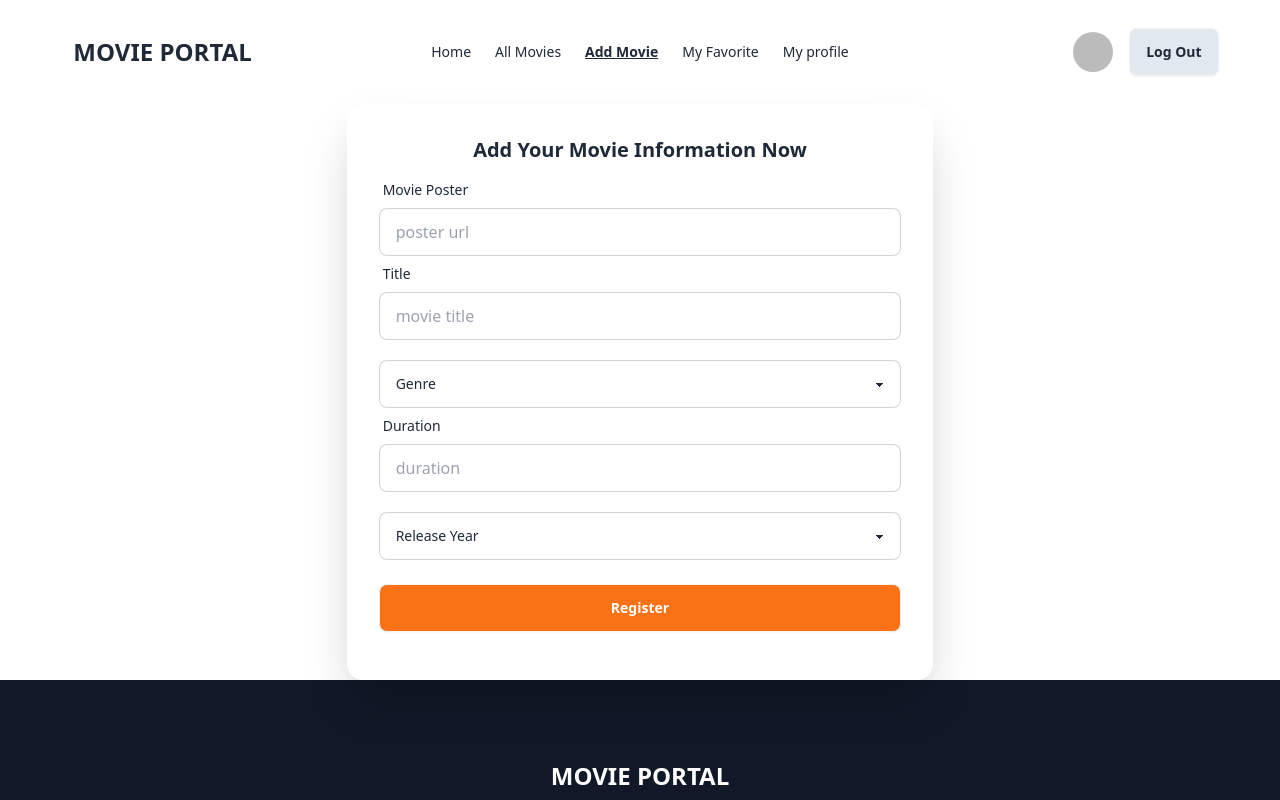
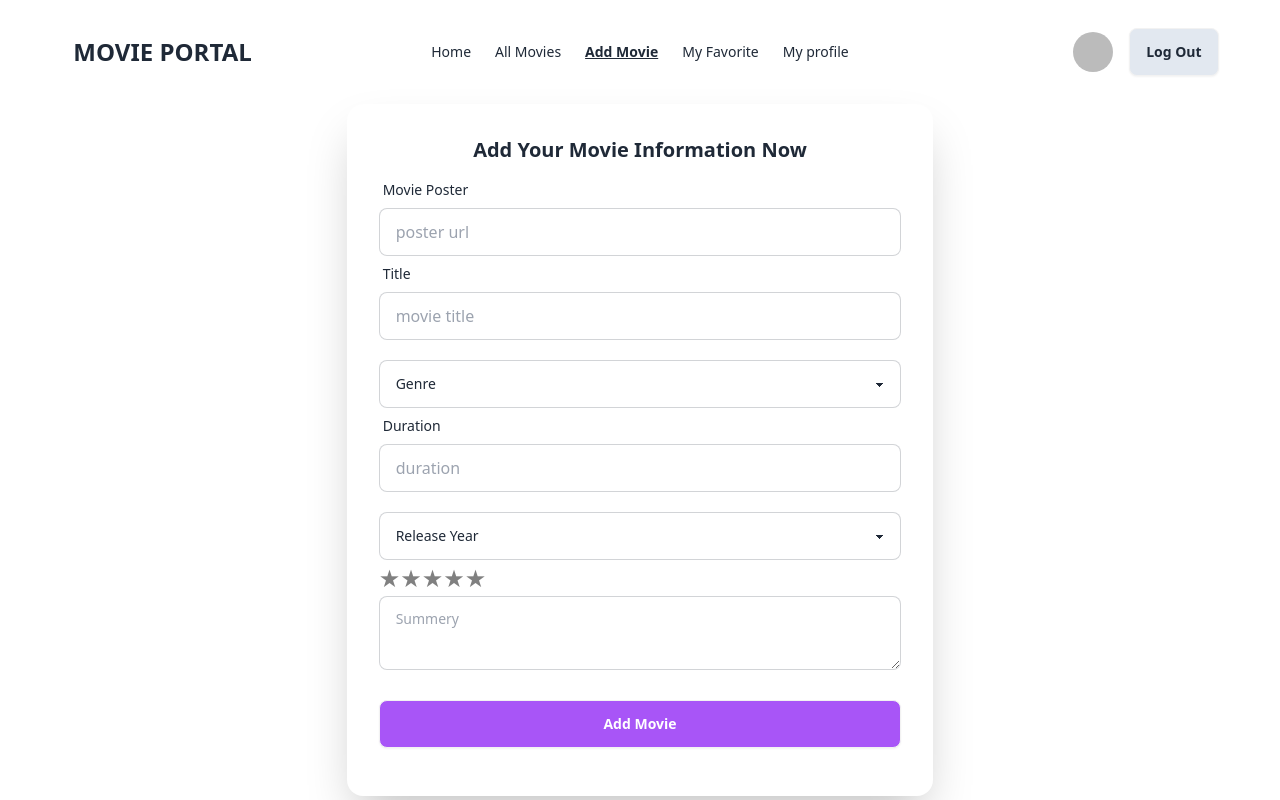
Before and after one commit to fatemaDiba/movie-portal-client, a React (Vite) app: page /add-movie in a window 1280 px wide. Shown: the top 800 px of the page. Built offline with nearby package versions, Linux system fonts and the light colour scheme; no server answers; sample sign-in values are in the browser's storage.

Commit message:
details,add and frontend

```diff
--- a/package.json
+++ b/package.json
@@ -14,8 +14,8 @@
     "react": "^18.3.1",
     "react-dom": "^18.3.1",
     "react-icons": "^5.4.0",
+    "react-rating-stars-component": "^2.2.0",
     "react-router-dom": "^6.28.0",
-    "react-simple-star-rating": "^5.1.7",
     "react-toastify": "^10.0.6"
   },
   "devDependencies": {
--- a/src/Pages/Details/MovieDetails.jsx
+++ b/src/Pages/Details/MovieDetails.jsx
@@ -1,20 +1,31 @@
+import { FaHeartCirclePlus } from "react-icons/fa6";
+import { RiDeleteBin6Fill } from "react-icons/ri";
 const MovieDetails = () => {
   return (
-    <div className="container w-8/12 mx-auto">
-      <div className="hero bg-base-200 rounded-2xl">
-        <div className="hero-content flex-col lg:flex-row">
+    <div className="container w-8/12 mx-auto mb-20">
+      <div className="p-10 bg-base-200 rounded-2xl">
+        <div className="flex flex-col lg:flex-row gap-10 items-center">
           <img
             src="https://img.daisyui.com/images/stock/photo-1635805737707-575885ab0820.webp"
-            className="max-w-sm rounded-lg shadow-2xl w-[50%]"
+            className="w-[40%] rounded-lg shadow-2xl"
           />
-          <div>
-            <h1 className="text-3xl font-bold">The NoteBook</h1>
-            <p className="py-6">
-              Provident cupiditate voluptatem et in. Quaerat fugiat ut assumenda
-              excepturi exercitationem quasi. In deleniti eaque aut repudiandae
-              et a id nisi.
-            </p>
-            <button className="btn btn-primary">Get Started</button>
+          <div className="space-y-3">
+            <h1 className="text-xl md:text-3xl font-bold mb-5">The NoteBook</h1>
+            <p className="text-base md:text-lg font-semibold">Title:</p>
+            <p className="text-base md:text-lg font-semibold">Genre:</p>
+            <p className="text-base md:text-lg font-semibold">Duration:</p>
+            <p className="text-base md:text-lg font-semibold">Release Year:</p>
+            <p className="text-base md:text-lg font-semibold">Rating:</p>
+            <p className="text-base md:text-lg font-semibold">Summary:</p>
+
+            <div className="flex flex-col md:flex-row gap-5 pt-10">
+              <button className="btn btn-primary">
+                Delete <RiDeleteBin6Fill className="text-lg" />
+              </button>
+              <button className="btn btn-primary">
+                Add To Favorite <FaHeartCirclePlus className="text-lg" />
+              </button>
+            </div>
           </div>
         </div>
       </div>
--- a/src/privateRoutes/AddMovie.jsx
+++ b/src/privateRoutes/AddMovie.jsx
@@ -1,13 +1,41 @@
+import ReactStars from "react-rating-stars-component";
 const AddMovie = () => {
+  const ratingChanged = (newRating) => {
+    console.log(newRating);
+  };
+
+  const handleAddBtn = (e) => {
+    e.preventDefault();
+
+    const form = e.target;
+    const poster = form.poster.value;
+    const title = form.title.value;
+    const genre = form.genre.value;
+    const duration = form.duration.value;
+    const year = form.year.value;
+
+    const summary = form.summary.value;
+
+    const movieAddData = {
+      poster,
+      title,
+      genre,
+      duration,
+      year,
+      summary,
+    };
+    console.log(movieAddData);
+  };
+
   return (
     <div>
-      <div className="container md:w-11/12 mx-auto">
+      <div className="container md:w-11/12 mx-auto mb-20">
         <div className="card bg-base-100 w-[70%] md:w-[50%] mx-auto shrink-0 shadow-2xl">
           <div className="card-body">
             <h2 className="font-bold text-center text-base md:text-xl">
               Add Your Movie Information Now
             </h2>
-            <form>
+            <form onSubmit={handleAddBtn}>
               <div className="form-control">
                 <label className="label">
                   <span className="label-text">Movie Poster</span>
@@ -29,10 +57,15 @@ const AddMovie = () => {
                   name="title"
                   placeholder="movie title"
                   className="input input-bordered mb-5"
+                  required
                 />
               </div>
-              <select className="select select-bordered w-full" required>
-                <option disabled selected>
+              <select
+                className="select select-bordered w-full"
+                required
+                name="genre"
+              >
+                <option value="" disabled selected>
                   Genre
                 </option>
                 <option>Horror</option>
@@ -52,8 +85,12 @@ const AddMovie = () => {
                   className="input input-bordered mb-5"
                 />
               </div>
-              <select className="select select-bordered w-full" required>
-                <option disabled selected>
+              <select
+                className="select select-bordered w-full"
+                required
+                name="year"
+              >
+                <option value="" disabled selected>
                   Release Year
                 </option>
                 <option>2020</option>
@@ -62,9 +99,24 @@ const AddMovie = () => {
                 <option>2023</option>
                 <option>2024</option>
               </select>
+
+              <ReactStars
+                count={5}
+                onChange={ratingChanged}
+                size={24}
+                activeColor="#ffd700"
+              />
+
+              <textarea
+                placeholder="Summery"
+                name="summary"
+                className="textarea textarea-bordered textarea-base w-full"
+                required
+              ></textarea>
+
               <div className="form-control mt-6 mb-4">
-                <button className="btn bg-orange-500 hover:bg-orange-600 text-white">
-                  Register
+                <button className="btn bg-purple-500 hover:bg-purple-600 text-white">
+                  Add Movie
                 </button>
               </div>
             </form>
```
Also changed, not shown: 1 other file (tests, documents, lock files or other folders).
